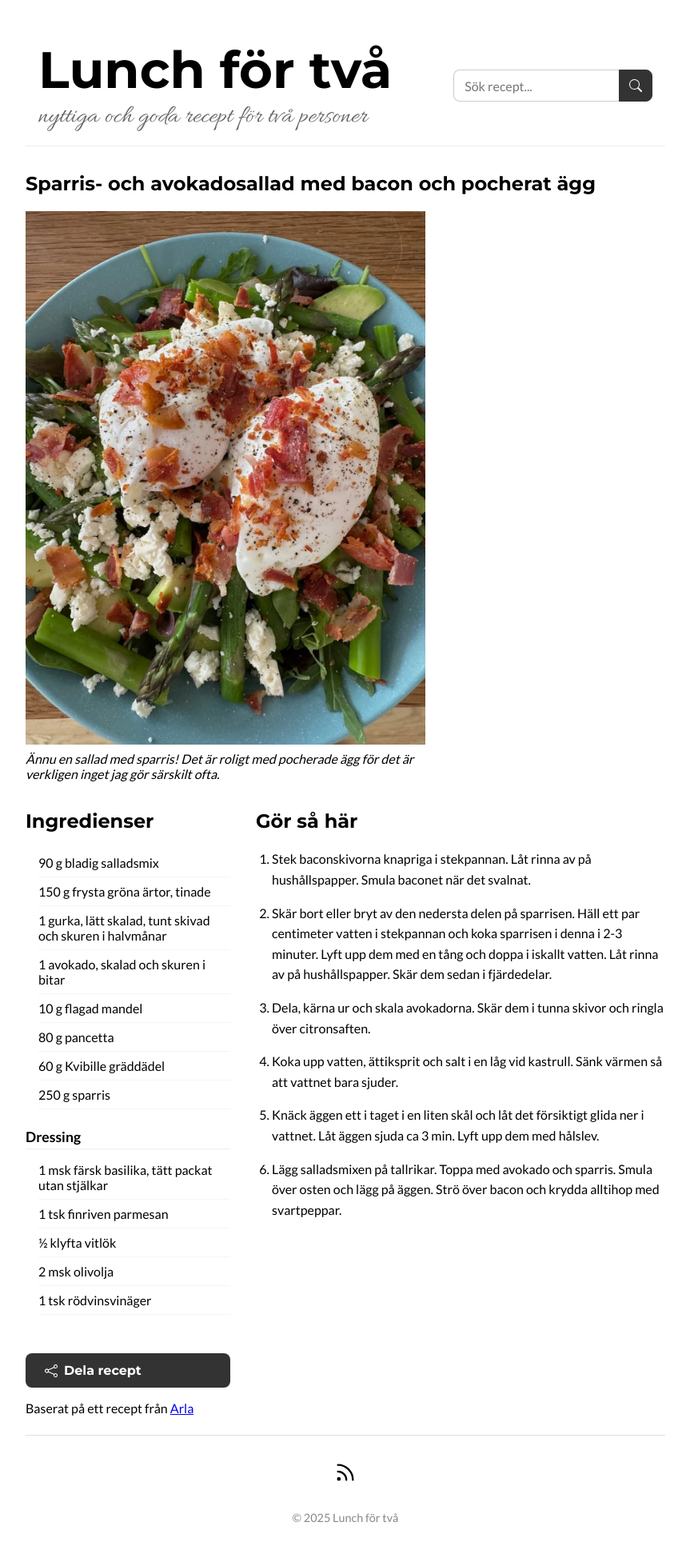
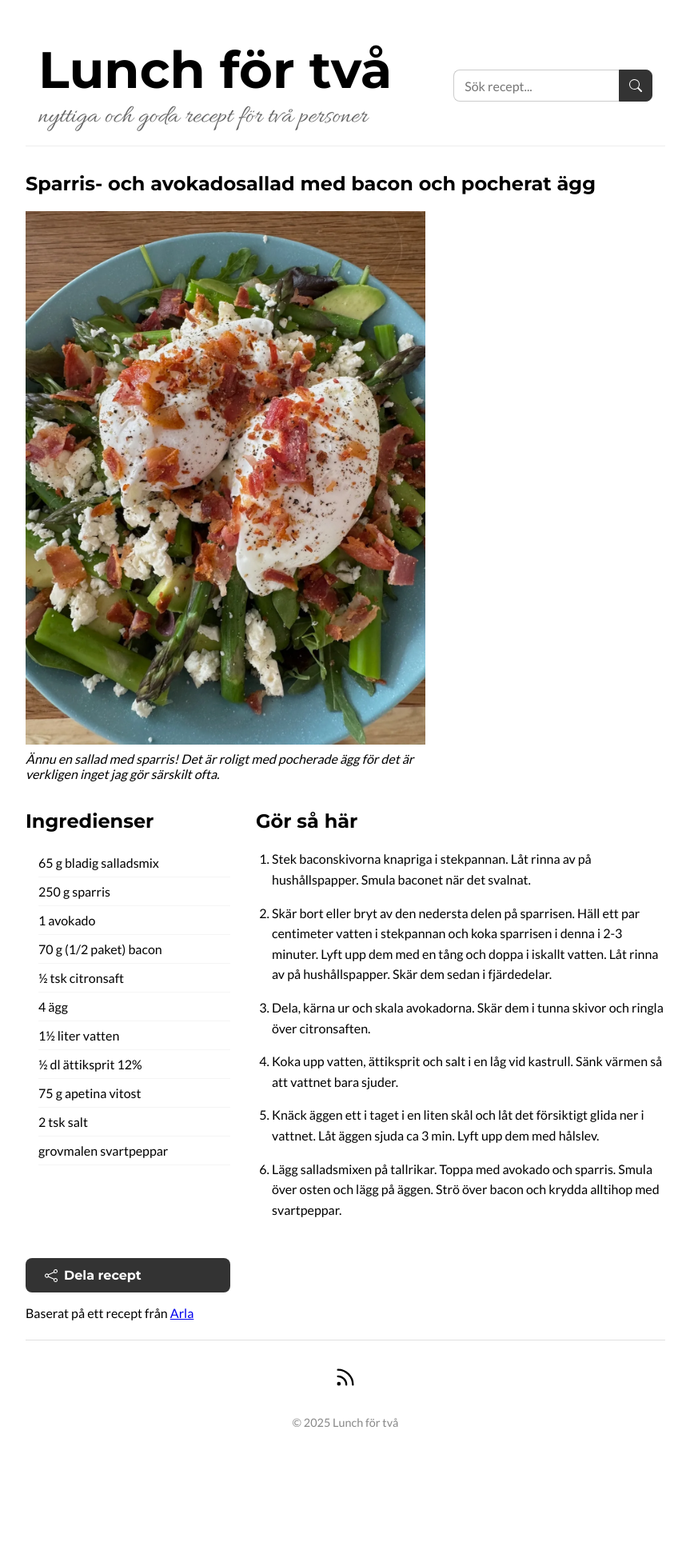
Before and after one commit to selessia/lunch-for-tva, a Jekyll site: the page built from _posts/2025-04-03-sparris-och-avokadosallad-med-bacon-och-pocherat-agg.md, in a window 1280 px wide. Shown: the whole page at 80% size, without its empty margins (208-1071 px from the left). Built offline with Jekyll 4.4.1, drawn with Linux system fonts in a browser that asks for light colours; after the commit the page ends 1819 px from its top, so only the background shows below that.

Commit message:
Fixat en del fel och kompletterat metadata

```diff
--- a/_posts/2025-04-03-sparris-och-avokadosallad-med-bacon-och-pocherat-agg.md
+++ b/_posts/2025-04-03-sparris-och-avokadosallad-med-bacon-och-pocherat-agg.md
@@ -9,36 +9,31 @@ category: Sallad
 servings: "2 portioner"
 diet:
   - LowCalorieDiet
+calories: 562
 
 ingredients:
   - name: bladig salladsmix
-    quantity: 90 g
-  - name: frysta gröna ärtor, tinade
-    quantity: 150 g
-  - name: gurka, lätt skalad, tunt skivad och skuren i halvmånar
-    quantity: 1
-  - name: avokado, skalad och skuren i bitar
-    quantity: 1
-  - name: flagad mandel
-    quantity: 10 g
-  - name: pancetta
-    quantity: 80 g
-  - name: Kvibille gräddädel
-    quantity: 60 g
+    quantity: 65 g
   - name: sparris
     quantity: 250 g
-  - section: "Dressing"
-    items:
-      - name: färsk basilika, tätt packat utan stjälkar
-        quantity: 1 msk
-      - name: finriven parmesan
-        quantity: 1 tsk
-      - name: vitlök
-        quantity: ½ klyfta
-      - name: olivolja
-        quantity: 2 msk
-      - name: rödvinsvinäger
-        quantity: 1 tsk
+  - name: avokado
+    quantity: 1
+  - name: bacon
+    quantity: 70 g (1/2 paket)
+  - name: citronsaft
+    quantity: ½ tsk
+  - name: ägg
+    quantity: 4
+  - name: vatten
+    quantity: 1½ liter
+  - name: ättiksprit 12%
+    quantity: ½ dl
+  - name: apetina vitost
+    quantity: 75 g
+  - name: salt
+    quantity: 2 tsk
+  - name: grovmalen svartpeppar
+    quantity:
 
 instructions:
 
```
Also changed, not shown: _posts/2024-11-26-green-goddess-holy-greens-copycat.md (+3 -0 lines), _posts/2025-04-01-sallad-med-sparris-grona-arter-och-kvibille-graddadel.md (+2 -1 lines).
